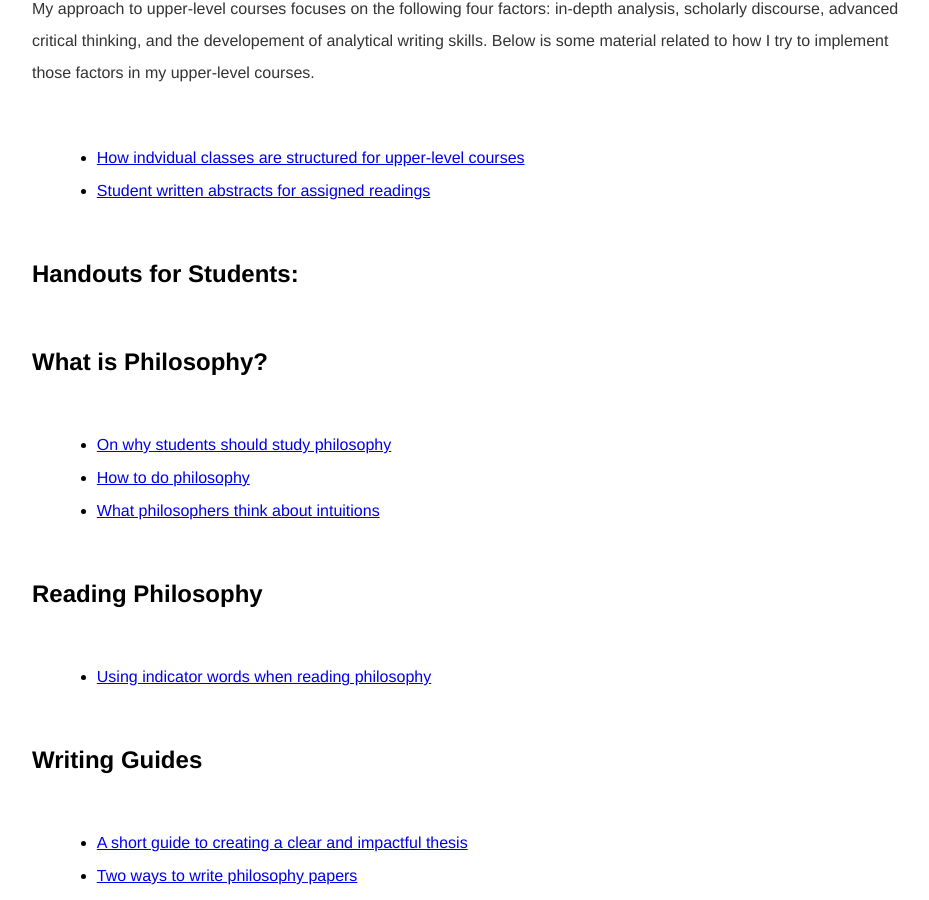
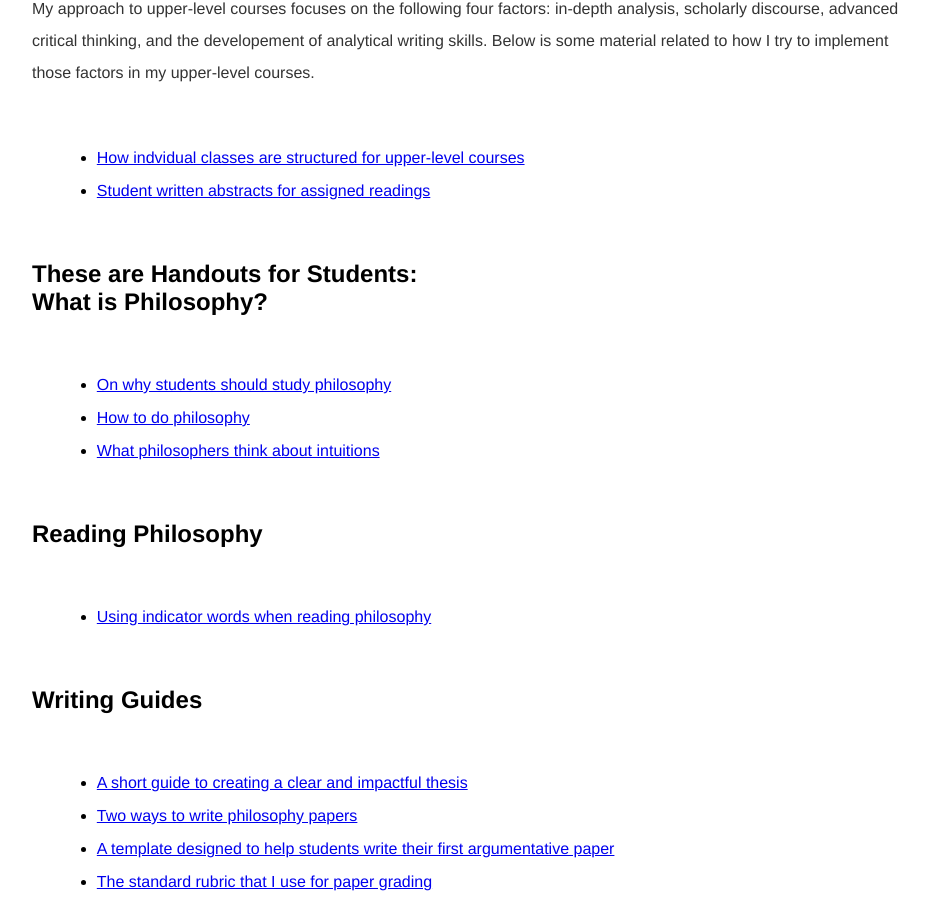
Before and after one commit to kevinjpatton/kevinjpatton.github.io, a Jekyll site: the page built from pedagogy/index.html, in a window 1280 px wide and 900 px high, scrolled down 1454 px. Shown: the whole window, without its empty margins (160-1089 px from the left). Built offline with Jekyll 4.4.1, drawn with Linux system fonts in a browser that asks for light colours; Markdown is read by kramdown in place of the engine named in the settings.

Commit message:
Update index.html

```diff
--- a/pedagogy/index.html
+++ b/pedagogy/index.html
@@ -25,8 +25,7 @@
   <li><a href="/pedagogy/upper/upper_level_class_structure.html">How indvidual classes are structured for upper-level courses</a></li>
   <li><a href="/pedagogy/upper/upper_level_course_assessment_abstracts.html">Student written abstracts for assigned readings</a></li>
 </ul>
-<h2>Handouts for Students:</h2>
-<h2>What is Philosophy?</h2>
+<h2>These are Handouts for Students:<br>What is Philosophy?</h2>
 <ul class="standard-list">
   <li><a href="/pedagogy/handouts/Handout - Why Philosophy.pdf" target="_blank">On why students should study philosophy</a></li>
   <li><a href="/pedagogy/handouts/Handout - How to do Philosophical Analysis.pdf" target="_blank">How to do philosophy</a></li>
```
